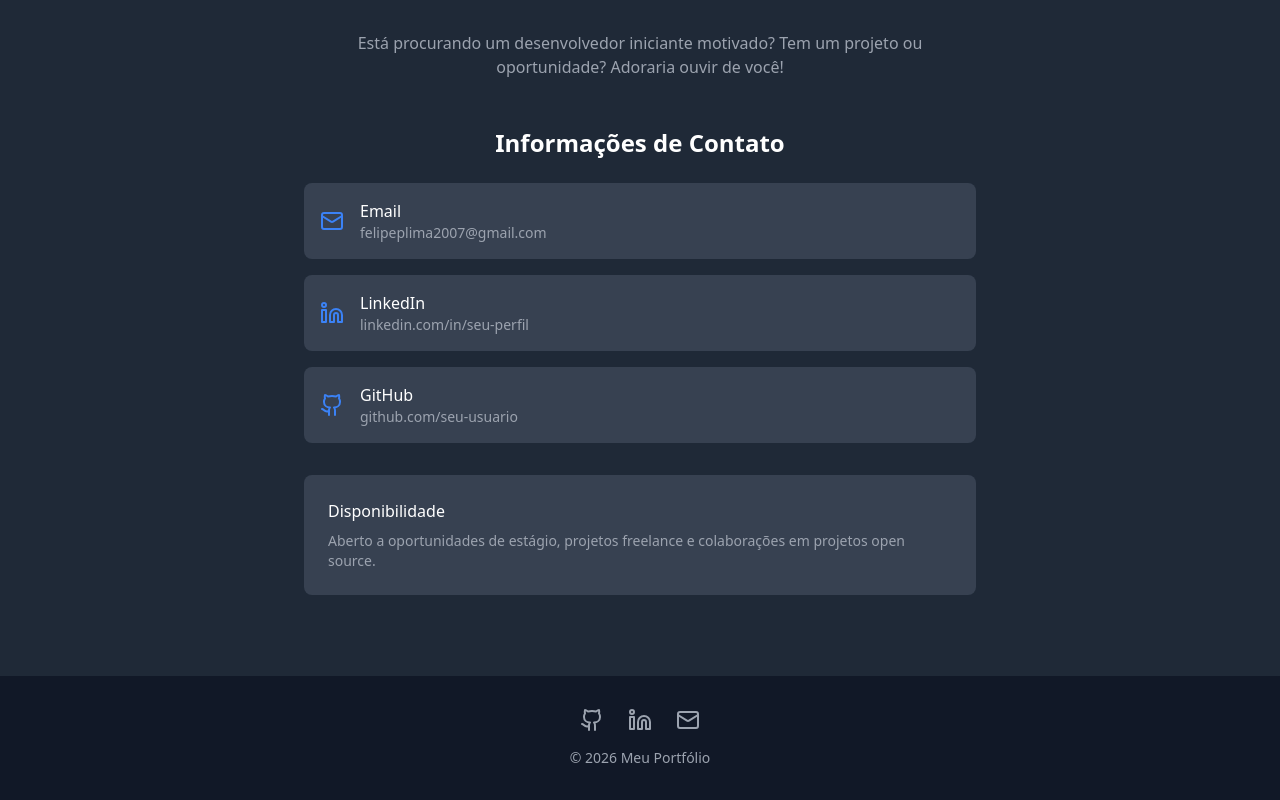
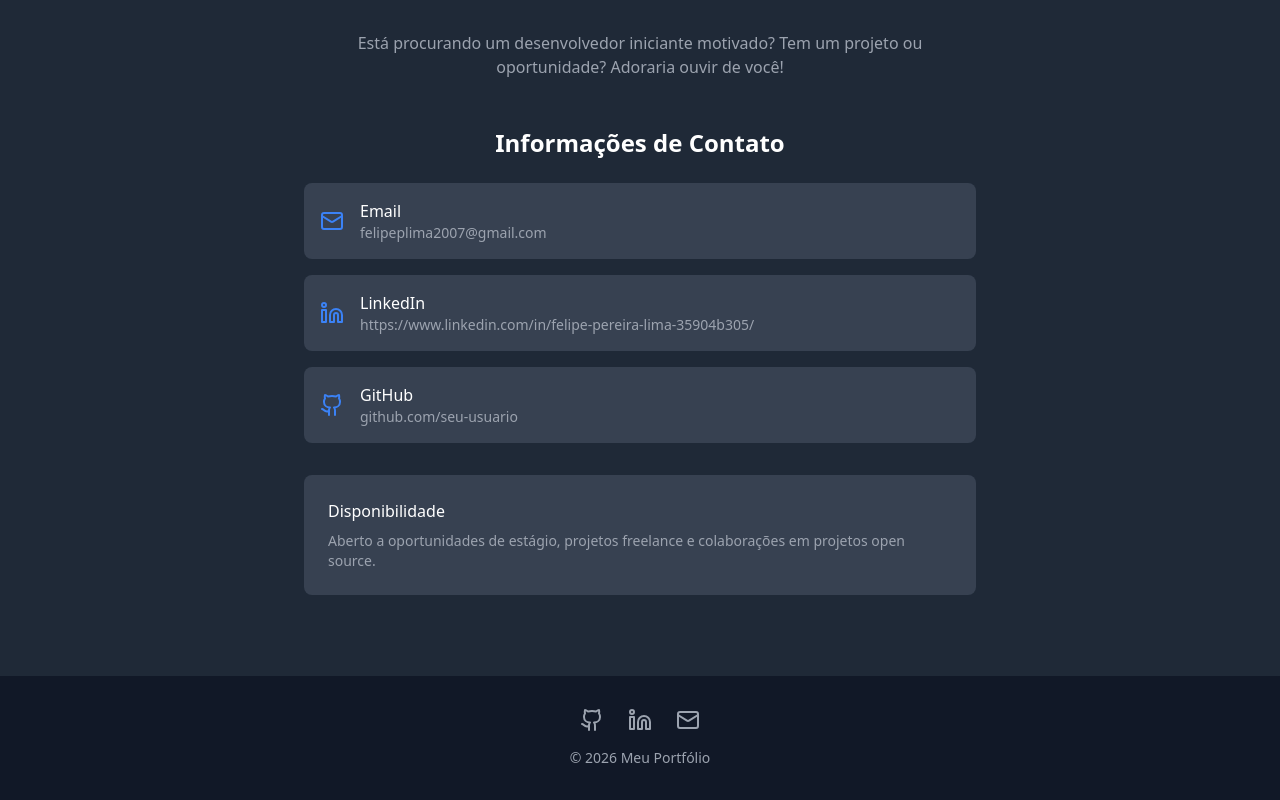
Before and after one commit to pkeddits/Portfolio, a React (Vite) app: page / in a window 1280 px wide. Shown: the part 4681-5481 px from the top of the page. Built offline with nearby package versions, Linux system fonts and the light colour scheme.

Commit message:
Updated Contact.tsx

```diff
--- a/src/pages/Contact.tsx
+++ b/src/pages/Contact.tsx
@@ -34,7 +34,7 @@ export default function Contact() {
               <Linkedin className="text-blue-500" size={24} />
               <div>
                 <p className="text-white font-medium">LinkedIn</p>
-                <p className="text-gray-400 text-sm">linkedin.com/in/seu-perfil</p>
+                <p className="text-gray-400 text-sm">https://www.linkedin.com/in/felipe-pereira-lima-35904b305/</p>
               </div>
             </a>
 
```
